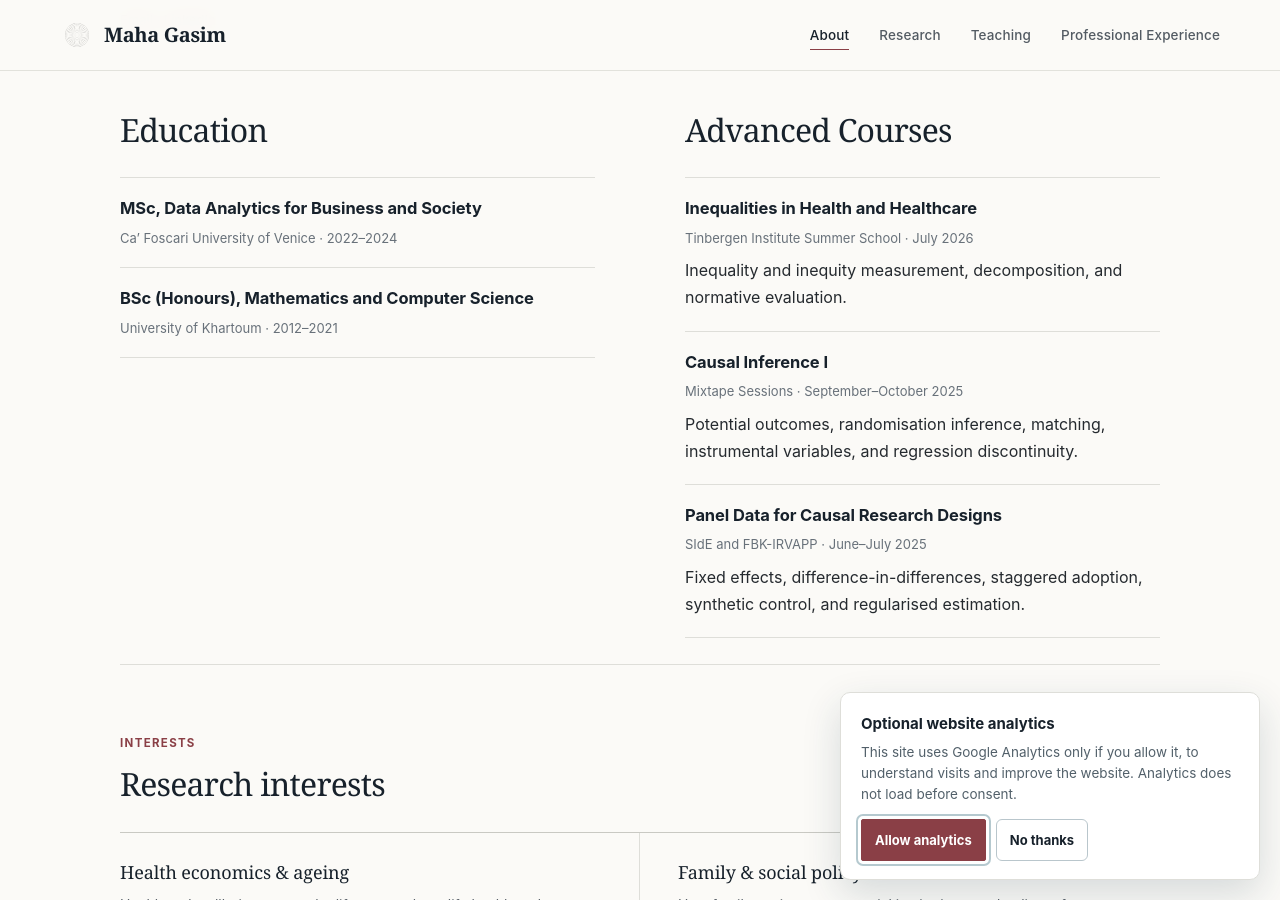
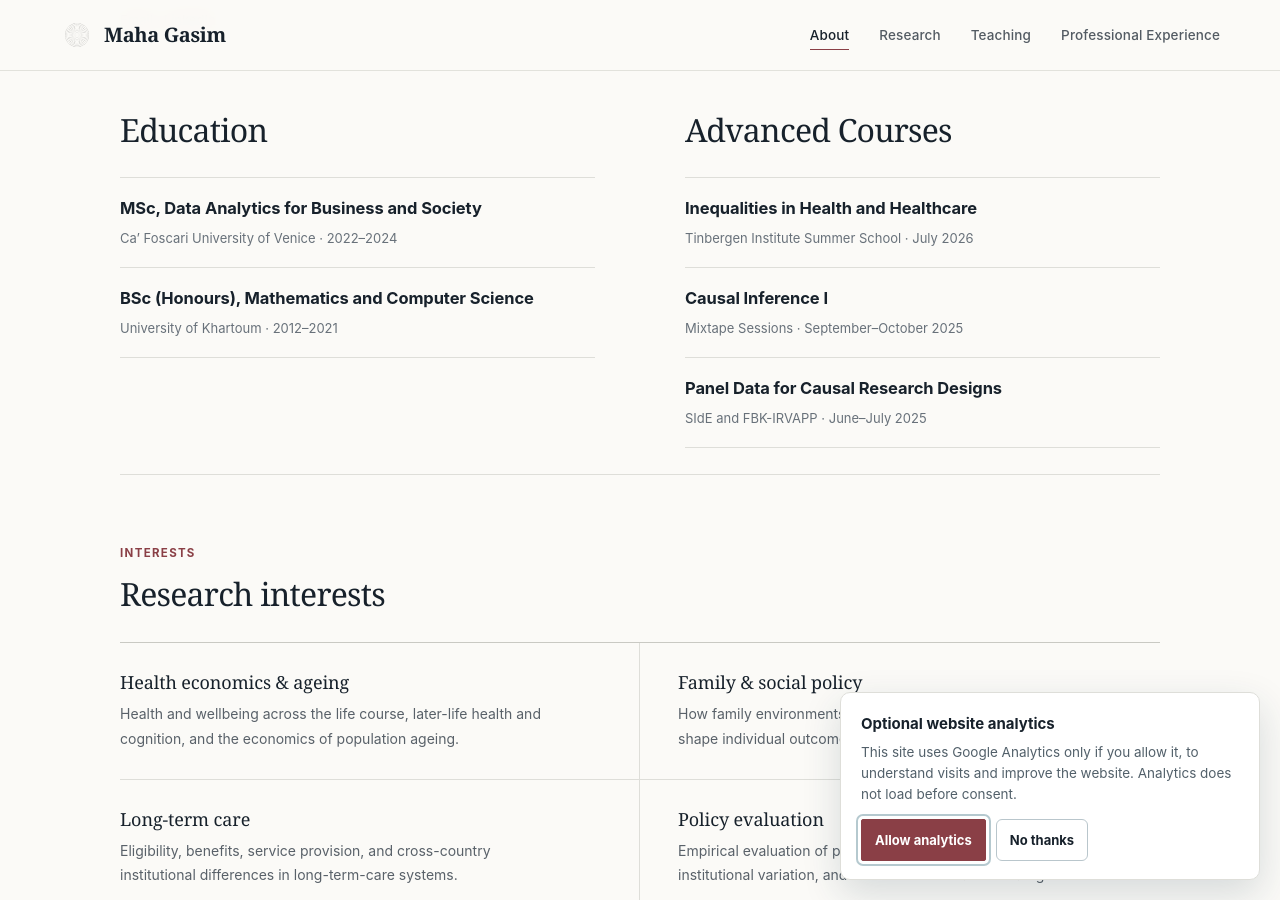
Before and after one commit to mahagasim/mahagasim.github.io, a Jekyll site: the page built from index.md, in a window 1280 px wide and 900 px high, scrolled down 390 px. Built offline with Jekyll 4.4.1, drawn with Linux system fonts in a browser that asks for light colours.

Commit message:
Simplify advanced courses list

```diff
--- a/index.md
+++ b/index.md
@@ -31,19 +31,16 @@ description: About Maha Gasim — education, advanced training, research interes
     <div class="compact-entry">
       <h3>Inequalities in Health and Healthcare</h3>
       <p class="entry-meta">Tinbergen Institute Summer School · July 2026</p>
-      <p>Inequality and inequity measurement, decomposition, and normative evaluation.</p>
     </div>
 
     <div class="compact-entry">
       <h3>Causal Inference I</h3>
       <p class="entry-meta">Mixtape Sessions · September–October 2025</p>
-      <p>Potential outcomes, randomisation inference, matching, instrumental variables, and regression discontinuity.</p>
     </div>
 
     <div class="compact-entry">
       <h3>Panel Data for Causal Research Designs</h3>
       <p class="entry-meta">SIdE and FBK-IRVAPP · June–July 2025</p>
-      <p>Fixed effects, difference-in-differences, staggered adoption, synthetic control, and regularised estimation.</p>
     </div>
   </div>
 </section>
```
